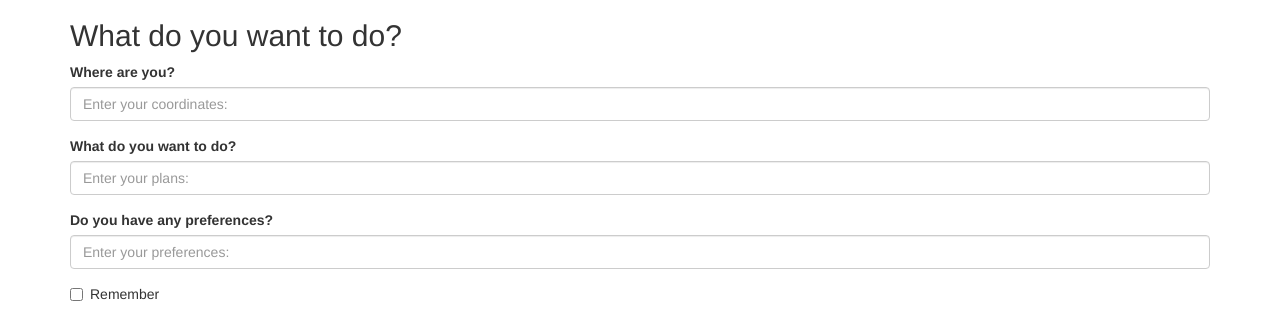
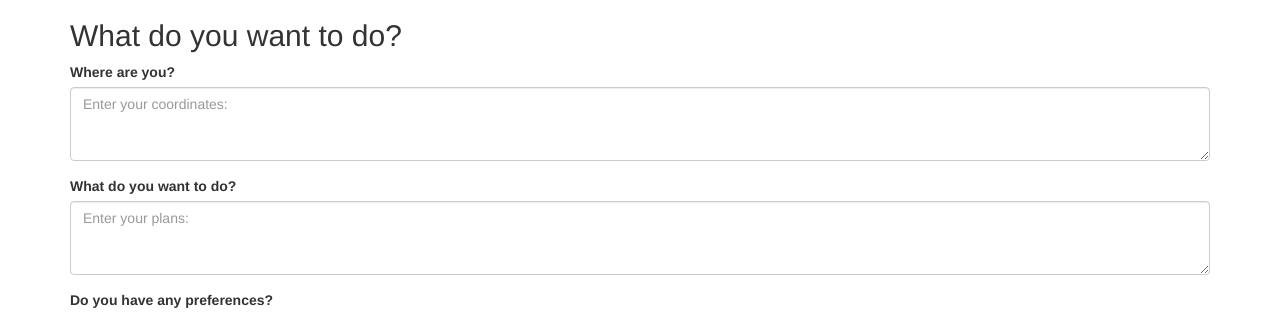
Before and after one commit to Bill2462/hackaton, a Flask app: template templates/Strona-Główna.html in a window 1280 px wide. Shown: the part 961-1275 px from the top of the page. Run offline with Flask 2, Linux system fonts and the light colour scheme; the template is opened without the code that fills it: most values are stand-ins (such as "Sample title", 1, 10 or a date in 2020); parts of the project's set-up code (start-up, migrations or seed data) failed here and were passed over; some libraries are stand-ins or nearby versions.

Commit message:
Update Strona-Główna.html

```diff
--- a/templates/Strona-Główna.html
+++ b/templates/Strona-Główna.html
@@ -17,18 +17,15 @@
   <form action="/action_page.php">
   	<div class="form-group">
       <label for="where">Where are you?</label>
-      <input type="text" class="form-control" id="where" placeholder="Enter your coordinates:" name="where" value="{{ request.form['where'] }}" required>
+      <textarea type="text" class="form-control" id="where" rows="3" placeholder="Enter your coordinates:" name="where" value="{{ request.form['where'] }}" required></textarea>
     </div>
     <div class="form-group">
       <label for="request">What do you want to do?</label>
-      <input type="text" class="form-control" id="request" placeholder="Enter your plans:" name="request" value="{{ request.form['request'] }}" required>
+      <textarea type="text" class="form-control" id="request" rows="3" placeholder="Enter your plans:" name="request" value="{{ request.form['request'] }}" required></textarea>
     </div>
     <div class="form-group">
       <label for="preferences">Do you have any preferences?</label>
-      <input type="text" class="form-control" id="preferences" placeholder="Enter your preferences:" name="preferences" value="{{ request.form['preferences'] }}" required>
-    </div>
-    <div class="checkbox">
-      <label><input type="checkbox" name="remember"> Remember</label>
+      <textarea type="text" class="form-control" id="preferences" rows="3" placeholder="Enter your preferences:" name="preferences" value="{{ request.form['preferences'] }}" required></textarea>
     </div>
     <button type="submit"><img src="https://cdn.discordapp.com/attachments/953275734309351424/954788365155328031/unknown.png" /></button>
   </form>
```
